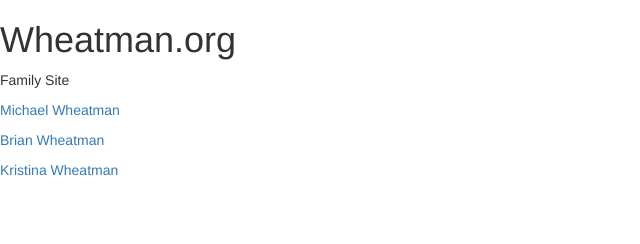
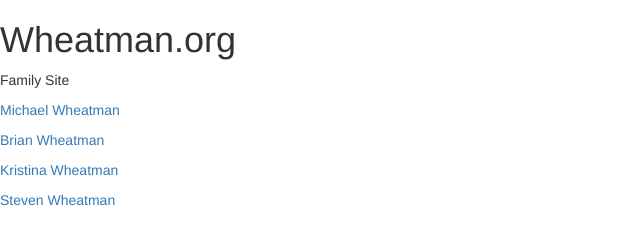
Before and after one commit to mwheatman/mwheatman.github.io, a plain HTML site: page index.html in a window 1280 px wide. Shown: the whole page, without its empty margins (0-640 px from the left). Drawn offline with nearby package versions, Linux system fonts and the light colour scheme.

Commit message:
Update index.html

```diff
--- a/index.html
+++ b/index.html
@@ -13,5 +13,6 @@
   <p><a href="http://www.michaelwheatman.com">Michael Wheatman</a></p>
   <p><a href="http://www.brianwheatman.com">Brian Wheatman</a></p>
   <p><a href="http://www.kristinawheatman.com">Kristina Wheatman</a></p>
+  <p><a href="http://www.stevenwheatman.com">Steven Wheatman</a></p>
 </body>
 </html>
```
